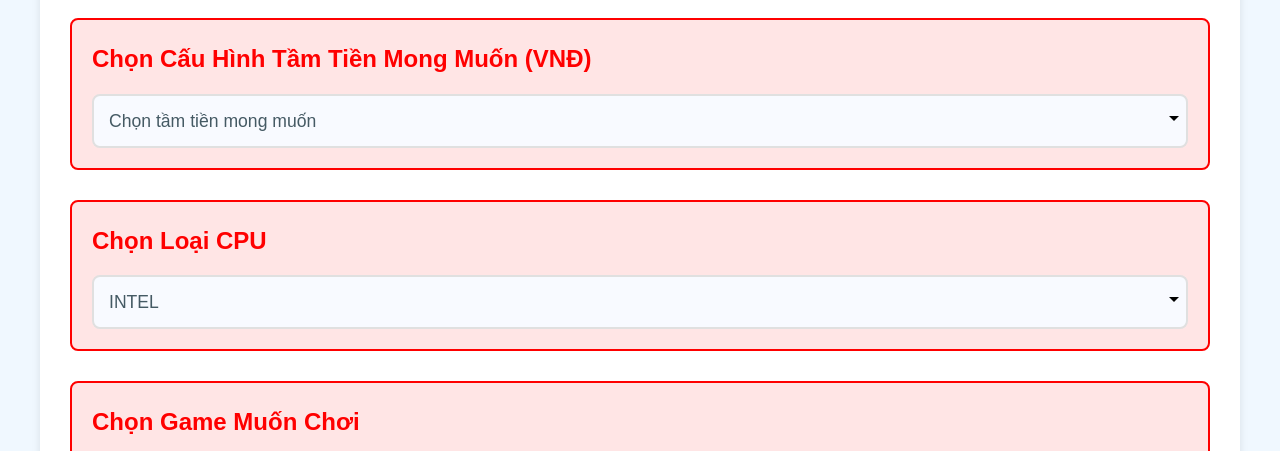
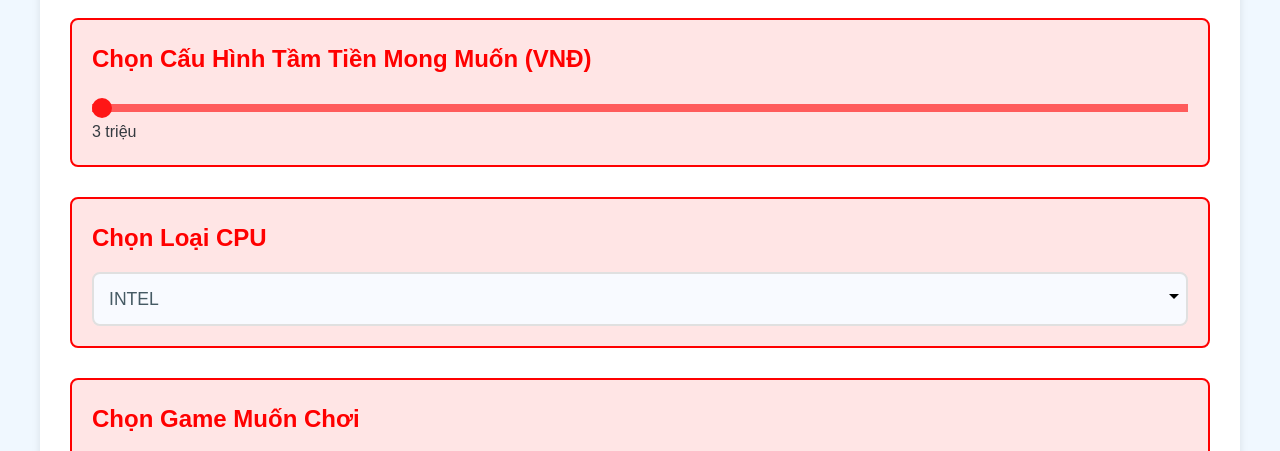
Before and after one commit to namhbcf1/webbuild, a plain HTML site: page cauhinhsan.html in a window 1280 px wide. Shown: the part 318-769 px from the top of the page. Drawn offline with nearby package versions, Linux system fonts and the light colour scheme.

Commit message:
Update cauhinhsan.html

```diff
--- a/cauhinhsan.html
+++ b/cauhinhsan.html
@@ -30,39 +30,10 @@
         <h1>XÂY DỰNG CẤU HÌNH PC</h1>
         <!-- Phần tầm tiền -->
 <section id="budget-range-selection" class="selection-section red-section">
-    <h2>Chọn Cấu Hình Tầm Tiền Mong Muốn (VNĐ)</h2>
-    <select id="budget-range" name="budget-range" class="dropdown" required>
-        <option value="">Chọn tầm tiền mong muốn</option>
-        <option value="3M">3 triệu</option>
-        <option value="4M">4 triệu</option>
-        <option value="5M">5 triệu</option>
-        <option value="6M">6 triệu</option>
-        <option value="7M">7 triệu</option>
-        <option value="8M">8 triệu</option>
-        <option value="9M">9 triệu</option>
-        <option value="10M">10 triệu</option>
-        <option value="11M">11 triệu</option>
-        <option value="12M">12 triệu</option>
-        <option value="13M">13 triệu</option>
-        <option value="14M">14 triệu</option>
-        <option value="15M">15 triệu</option>
-        <option value="16M">16 triệu</option>
-        <option value="17M">17 triệu</option>
-        <option value="18M">18 triệu</option>
-        <option value="19M">19 triệu</option>
-        <option value="20M">20 triệu</option>
-        <option value="21M">21 triệu</option>
-        <option value="22M">22 triệu</option>
-        <option value="23M">23 triệu</option>
-        <option value="24M">24 triệu</option>
-        <option value="25M">25 triệu</option>
-        <option value="26M">26 triệu</option>
-        <option value="27M">27 triệu</option>
-        <option value="28M">28 triệu</option>
-        <option value="29M">29 triệu</option>
-        <option value="30M">30 triệu</option>
-    </select>
-</section>
+            <h2>Chọn Cấu Hình Tầm Tiền Mong Muốn (VNĐ)</h2>
+            <input type="range" id="budget-range" min="3000000" max="30000000" step="1000000" value="3000000" class="slider">
+            <p><span id="budget-value">3 triệu</span></p>
+        </section>
 
 <!-- Phần chọn loại CPU -->
 <section id="cpu-type-selection" class="selection-section red-section">
```
